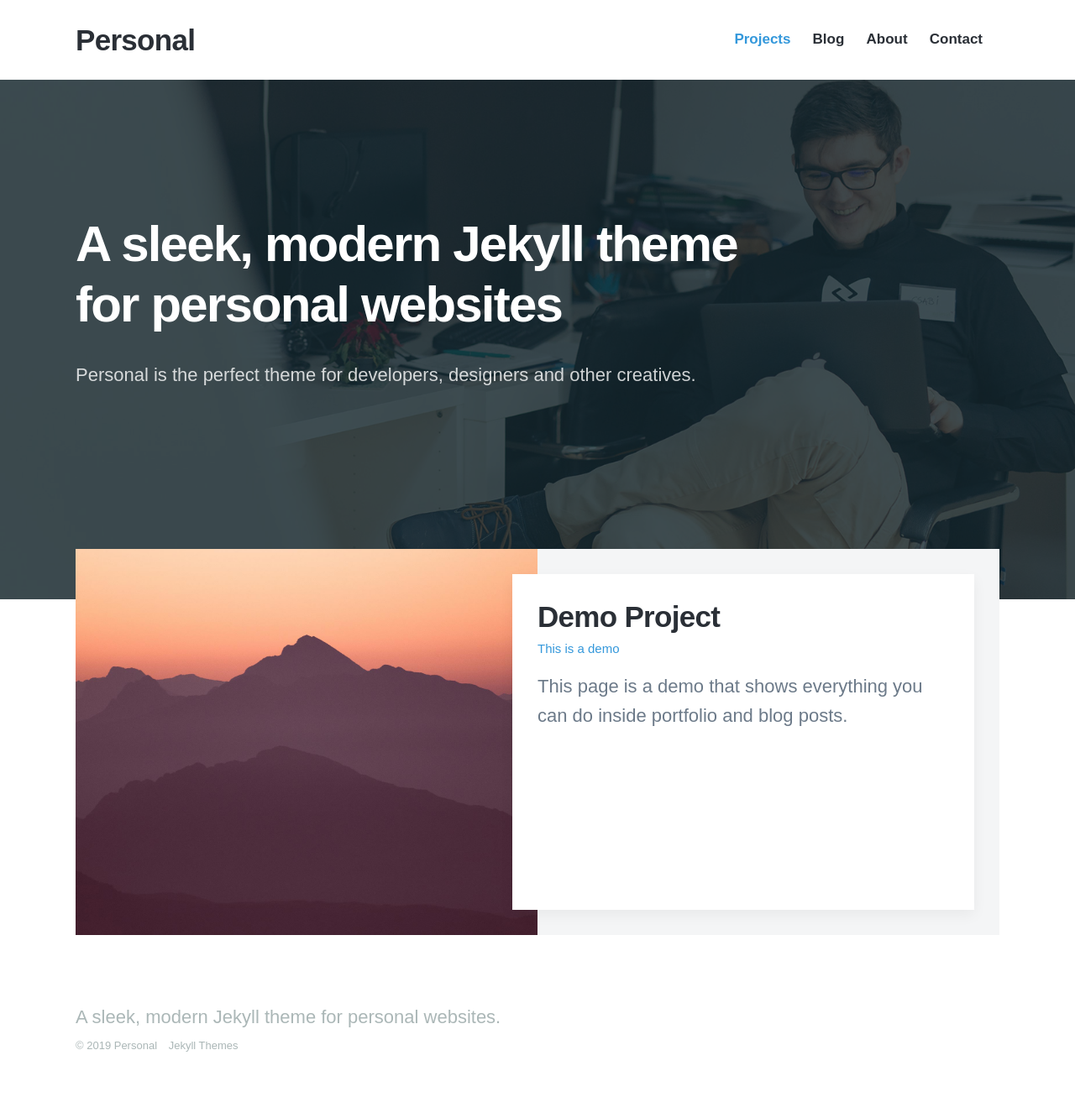
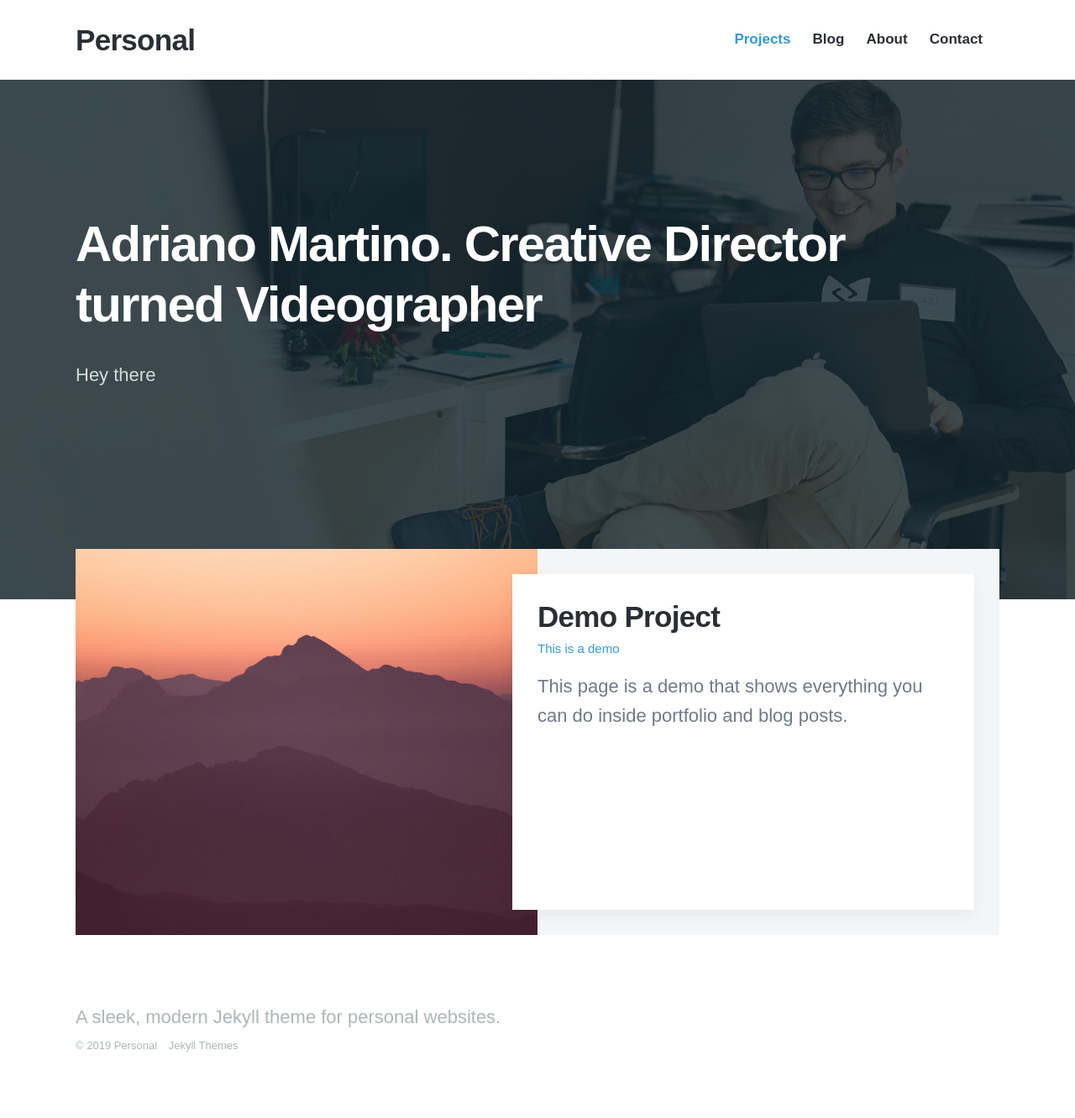
Before and after one commit to adrianomartino/amartino, a Jekyll site: the page built from index.html, in a window 1280 px wide. Shown: the whole page at 84% size. Built offline with Jekyll 4.4.1, drawn with Linux system fonts in a browser that asks for light colours; nearby versions of some CDN libraries; some web fonts are replaced.

Commit message:
Update from Forestry.io Adriano Martino updated index.html

```diff
--- a/index.html
+++ b/index.html
@@ -14,9 +14,8 @@ featured_image: "/images/demo/home.jpg"
 
 	<div class="wrap">
 
-		<h1>A sleek, modern Jekyll theme
-		for personal websites</h1>
-		<p>Personal is the perfect theme for developers, designers and other creatives.</p>
+		<h1>Adriano Martino. Creative Director turned Videographer</h1>
+		<p>Hey there</p>
 
 		{% include socials.html %}
 
```
